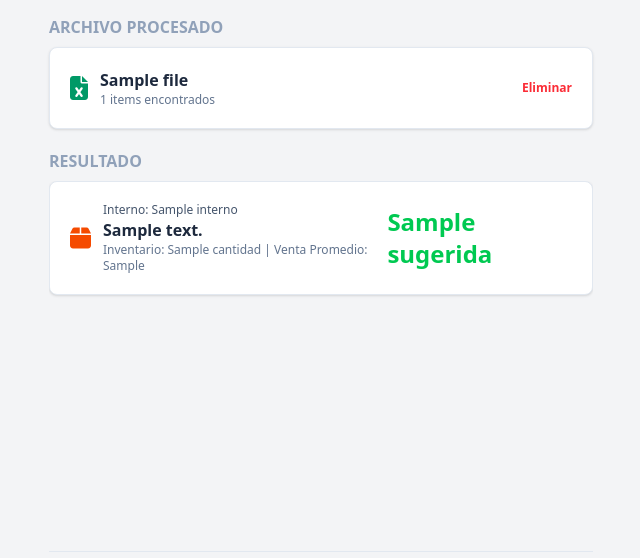
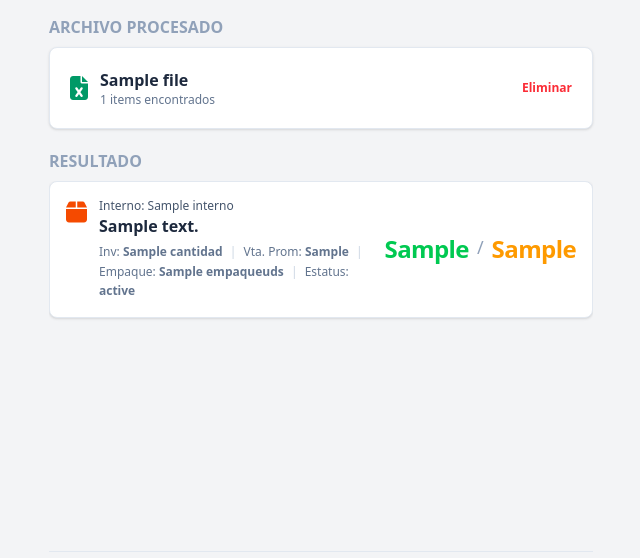
Before and after one commit to Bafaf23/order, a Flask app: template templates/index.html in a window 1280 px wide. Shown: the part 180-738 px from the top of the page, without its empty margins (319-959 px from the left). Run offline with Flask 3, Linux system fonts and the light colour scheme; the template is opened without the code that fills it: most values are stand-ins (such as "Sample title", 1, 10 or a date in 2020); style sheets or scripts are compiled from the project's sources; some libraries are stand-ins or nearby versions.

Commit message:
Correciones en suggested: -Implementacion de packing: cantida de empaque. -Actualizacion de returno de la misma funcion. Rediseno de index.html, para vista moviles mas comoda. integracion de nuevos columnas al archivo de procesamiento: UXE, S

```diff
--- a/app.py
+++ b/app.py
@@ -62,30 +62,35 @@ def upload_file():
                 return float(text)
 
             pre_sale = [
-                clane(row.get("SM1")),
-                clane(row.get("SM2")),
-                clane(row.get("SM3")),
-                clane(row.get("SM4")),
+                clane(row.get("SEM1")),
+                clane(row.get("SEM2")),
+                clane(row.get("SEM3")),
+                clane(row.get("SEM4")),
+                clane(row.get("SEM5")),
             ]
 
             # Variables para el calculo
             vp = average_weekly_sales(pre_sale)
             tr = float(row.get("Tiempo_Reposicion", row.get("tiempo_reposicion", 1)))
-            sa = float(row.get("Cantida en Mano", row.get("cantida en mano", 0)))
-            ss = float(row.get("Stock_Seguridad", row.get("stock_seguridad", 0)))
+            sa = float(row.get("I_NETO", row.get("cantida_en_mano", 0)))
+            ss = float(row.get("MIN", row.get("stock_seguridad", 0)))
+            pa = int(row.get("UXE", row.get("empaque", 1)))
 
-            final_amount = suggested(vp, tr, sa, ss)
+            final_amount = suggested(vp, tr, sa, ss, pa)
 
             register = {
-                "interno": str(row.get("interno", row.get("Interno", "N/A"))).strip(),
+                "interno": str(row.get("ITEM", row.get("interno", "N/A"))).strip(),
                 "descripcion": str(
-                    row.get("Descripción", row.get("descripcion", "Sin Nombre"))
+                    row.get("ITEM_LONG_DESC", row.get("descripcion", "Sin Nombre"))
                 ).strip(),
                 "cantidad": int(
-                    row.get("Cantidad en Mano", row.get("cantidad_en_mano", 0))
+                    row.get("I_NETO", row.get("cantidad_en_mano", 0))
                 ),
-                "sugerida": final_amount,
+                "sugerida_UXE": final_amount["cantidad"],
+                "sugerida_empaque": final_amount["empaque"],
                 "venta_promedio": vp,
+                "empaque": str(row.get("UXE", row.get("empaque", 1))),
+                "estatus": str(row.get("S", row.get("estatus", "C")))
             }
             register_proces.append(register)
 
--- a/templates/index.html
+++ b/templates/index.html
@@ -26,33 +26,81 @@
   <div class="flex flex-col gap-2 overflow-hidden">
     {% for row in file.registros %}
     <div
-      class="w-full bg-white border border-slate-200 rounded-lg p-5 shadow-sm mb-3"
+      class="w-full bg-white border border-slate-200 rounded-lg p-4 shadow-sm mb-3"
     >
-      <!-- Convertimos el contenedor en un label vinculado al checkbox -->
+      <!-- Label vinculado al checkbox -->
       <label
         for="check-{{ row.interno }}"
-        class="flex items-center justify-between cursor-pointer"
+        class="flex flex-col sm:flex-row sm:items-center justify-between gap-3 cursor-pointer"
       >
-        <div class="flex items-center gap-3">
-          <i class="fa-solid fa-box text-orange-600 text-2xl"></i>
-          <div>
+        <div class="flex items-start gap-3">
+          <!-- Icono centrado superior en móvil -->
+          <i
+            class="fa-solid fa-box text-orange-600 text-xl sm:text-2xl mt-0.5"
+          ></i>
+
+          <div class="flex-1 min-w-0">
             <!-- El nombre del producto -->
-            <p class="text-slate-600 text-xs">Interno: {{ row.interno }}</p>
-            <p class="font-bold text-slate-800 w-64 truncate">
+            <p class="text-slate-600 text-[10px] sm:text-xs">
+              Interno: {{ row.interno }}
+            </p>
+
+            <!-- max-w-full evita que el texto rompa el contenedor en móviles -->
+            <p
+              class="font-bold text-slate-800 text-sm sm:text-base max-w-full sm:w-64 truncate"
+            >
               {{ row.descripcion }}
             </p>
-            <p class="text-xs text-slate-500">
-              Inventario: {{ row.cantidad }} | Venta Promedio:
-              {{row.venta_promedio}}
+
+            <!-- Datos de inventario distribuidos en bloques limpios para pantallas pequeñas -->
+            <p
+              class="text-[11px] sm:text-xs text-slate-500 mt-1 leading-relaxed"
+            >
+              <span class="inline-block sm:inline"
+                >Inv: <strong>{{ row.cantidad }}</strong></span
+              >
+              <span class="mx-1 text-slate-300">|</span>
+              <span class="inline-block sm:inline"
+                >Vta. Prom: <strong>{{ row.venta_promedio }}</strong></span
+              >
+              <span class="mx-1 text-slate-300">|</span>
+              <span class="inline-block sm:inline"
+                >Empaque: <strong>{{ row.empaque }}uds</strong></span
+              >
+              <span class="mx-1 text-slate-300">|</span>
+              <span class="inline-block sm:inline"
+                >Estatus: <strong>{{ row.estatus }}</strong></span
+              >
             </p>
           </div>
         </div>
-        <!-- Añadimos el id único correspondiente al for del label -->
-        <div class="flex justify-between items-center">
-          <p class="text-2xl text-green-500 font-bold">{{row.sugerida}}</p>
+
+        <!-- Contenedor del resultado: se alinea a la derecha en PC y abajo a la derecha en móvil -->
+        <div
+          class="flex justify-end items-center border-t border-slate-100 pt-2 sm:pt-0 sm:border-0 mt-1 sm:mt-0"
+        >
+          <div class="text-right">
+            <p class="text-xs text-slate-400 block sm:hidden">
+              Sugerido (Unidades / Cajas)
+            </p>
+            <div class="flex gap-2 justify-end">
+              <p
+                class="text-xl sm:text-2xl text-green-500 font-bold tracking-tight"
+              >
+                {{ row.sugerida_UXE }}
+              </p>
+              <span class="text-slate-400 font-normal text-lg">/</span>
+              <p
+                class="text-xl sm:text-2xl text-amber-500 font-bold tracking-tight"
+              >
+                {{ row.sugerida_empaque }}
+              </p>
+            </div>
+          </div>
         </div>
       </label>
     </div>
+
     {% endfor %}
   </div>
 </section>
```
Also changed, not shown: formula.py (+18 -8 lines).
